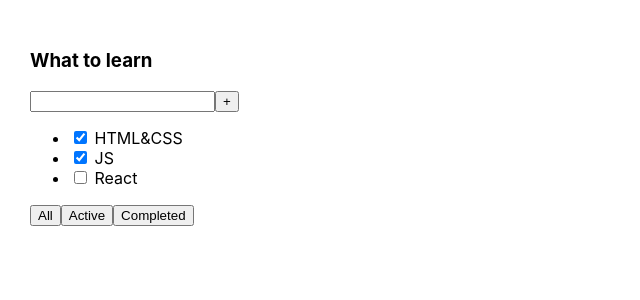
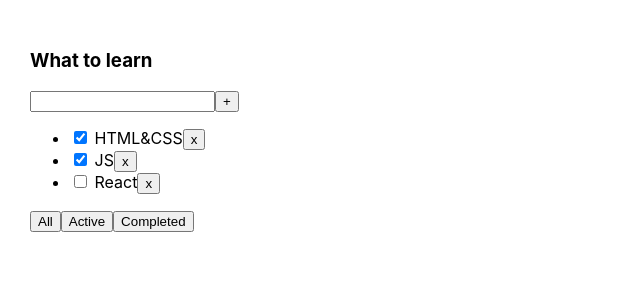
Before and after one commit to KamzeyevaAnastasiya/ToDoList, a React (Vite) app: page / in a window 1280 px wide. Shown: the top 300 px of the page, without its empty margins (0-640 px from the left). Built offline with nearby package versions, Linux system fonts and the light colour scheme.

Commit message:
Add state and filter

```diff
--- a/src/App.tsx
+++ b/src/App.tsx
@@ -1,5 +1,8 @@
 import './App.css'
-import { TodolistItem } from './components/TodolistItem'
+import {TodolistItem} from './components/TodolistItem'
+import {useState} from 'react';
+
+export type FilterValues = 'All' | 'Active' | 'Comleted'
 
 export type TaskType = {
     id: number
@@ -8,17 +11,42 @@ export type TaskType = {
 }
 
 export const App = () => {
-	const TodolistTitle = "What to learn"
+    const TodolistTitle = 'What to learn'
 
-	const tasks: TaskType[] = [
-		{ id: 1, title: "HTML&CSS", isDone: true },
-		{ id: 2, title: "JS", isDone: true },
-		{ id: 3, title: "React", isDone: false },
+    const [tasks, setTasks] = useState<TaskType[]>(
+        [
+            {id: 1, title: 'HTML&CSS', isDone: true},
+            {id: 2, title: 'JS', isDone: true},
+            {id: 3, title: 'React', isDone: false},
         ]
+    )
+
+    const deleteTask = (taskId: TaskType['id']) => {
+        const nextState = tasks.filter(t => t.id !== taskId)
+        setTasks(nextState)
+    }
+
+    const [filter, setFilter] = useState<FilterValues>('All')
+
+    const changeFilter = (nextFilter: FilterValues) => {
+        setFilter(nextFilter)
+    }
+    let filteredTasks = tasks
+    if (filter === 'Active') {
+        filteredTasks = tasks.filter(t => t.isDone === false)
+    }
+    if (filter === 'Comleted') {
+        filteredTasks = tasks.filter(t => t.isDone === true)
+    }
 
     return (
         <div className="app">
-			<TodolistItem title={TodolistTitle} tasks={tasks}/>
+            <TodolistItem
+                title={TodolistTitle}
+                tasks={filteredTasks}
+                deleteTask={deleteTask}
+                changeFilter={changeFilter}
+            />
         </div>
     )
 }
--- a/src/components/AddTaskForm.tsx
+++ b/src/components/AddTaskForm.tsx
@@ -1,5 +1,5 @@
 export const AddTaskForm = () => {
-	return (
+    return (
         <div>
             <input/>
             <button>+</button>
--- a/src/components/Button.tsx
+++ b/src/components/Button.tsx
@@ -1,9 +1,10 @@
 type Props = {
     title: string
+    onClickHandler?: () => void
 }
 
-export const Button = ({title}: Props) => {
-	return (
-        <button>{title}</button>
+export const Button = ({title, onClickHandler}: Props) => {
+    return (
+        <button onClick={onClickHandler}>{title}</button>
     )
 }
--- a/src/components/FilterButtons.tsx
+++ b/src/components/FilterButtons.tsx
@@ -1,11 +1,16 @@
-import { Button } from "./Button"
+import {Button} from './Button'
+import {FilterValues} from '../App.tsx';
 
-export const FilterButtons = () => {
-	return (
+type ButtonType = {
+    changeFilter: (nextFilter: FilterValues) => void
+}
+
+export const FilterButtons = ({changeFilter}: ButtonType) => {
+    return (
         <div>
-            <Button title={"All"}/>
-            <Button title={"Active"}/>
-            <Button title={"Completed"}/>
+            <Button title={'All'} onClickHandler={() => changeFilter('All')}/>
+            <Button title={'Active'} onClickHandler={() => changeFilter('Active')}/>
+            <Button title={'Completed'} onClickHandler={() => changeFilter('Comleted')}/>
         </div>
     )
 }
--- a/src/components/TasksList.tsx
+++ b/src/components/TasksList.tsx
@@ -1,10 +1,12 @@
-import { TaskType } from "../App"
+import {TaskType} from '../App'
+import {Button} from './Button.tsx';
 
 type TasksListProps = {
     tasks: TaskType[]
+    deleteTask: (taskId: TaskType['id']) => void
 }
 
-export const TasksList = ({tasks}: TasksListProps) => {
+export const TasksList = ({tasks, deleteTask}: TasksListProps) => {
 
     const tasksList = tasks.length === 0
         ? <span>Ваш список пуст</span>
@@ -13,6 +15,9 @@ const tasksList = tasks.length === 0
                 return (
                     <li key={tasks.id}>
                         <input type="checkbox" checked={tasks.isDone}/> <span>{tasks.title}</span>
+                        <Button title={'x'} onClickHandler={() => {
+                            deleteTask(tasks.id)
+                        }}/>
                     </li>
                 )
             })}
--- a/src/components/TodolistItem.tsx
+++ b/src/components/TodolistItem.tsx
@@ -1,21 +1,23 @@
-import { TodolistTitle } from "./TodolistTitle"
-import { AddTaskForm } from "../components/AddTaskForm"
-import { TasksList } from "../components/TasksList"
-import { FilterButtons } from "../components/FilterButtons"
-import { TaskType } from "../App"
+import {TodolistTitle} from './TodolistTitle'
+import {AddTaskForm} from '../components/AddTaskForm'
+import {TasksList} from '../components/TasksList'
+import {FilterButtons} from '../components/FilterButtons'
+import {FilterValues, TaskType} from '../App'
 
 type TodolistItemProps = {
     title: string
     tasks: TaskType[]
+    deleteTask: (taskId: TaskType['id']) => void
+    changeFilter: (nextFilter: FilterValues) => void
 }
 
-export const TodolistItem = ({title, tasks}: TodolistItemProps) => {
+export const TodolistItem = ({title, tasks, deleteTask, changeFilter}: TodolistItemProps) => {
     return (
         <div>
             <TodolistTitle title={title}/>
             <AddTaskForm/>
-			<TasksList tasks={tasks}/>
-			<FilterButtons/>
+            <TasksList tasks={tasks} deleteTask={deleteTask}/>
+            <FilterButtons changeFilter={changeFilter}/>
         </div>
     )
 }
--- a/src/components/TodolistTitle.tsx
+++ b/src/components/TodolistTitle.tsx
@@ -1,9 +1,9 @@
 type TodolistTitleProps = {
-	title: string
+    title: string
 }
 
 export const TodolistTitle = (props: TodolistTitleProps) => {
-	return (
+    return (
         <h3>{props.title}</h3>
     )
 }
```
Lines whose indentation alone changed are shown as unchanged.
